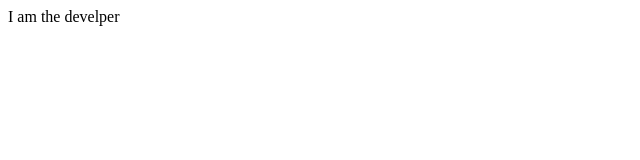
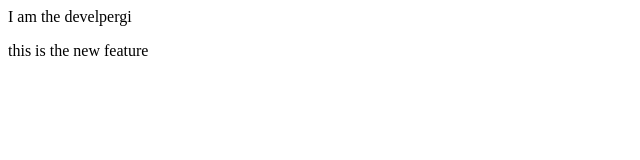
Before and after one commit to Prakashkushx/latestversion, a plain HTML site: page index.html in a window 1280 px wide. Shown: the whole page, without its empty margins (0-640 px from the left). Drawn offline with Linux system fonts and the light colour scheme.

Commit message:
Adding new feature

```diff
--- a/index.html
+++ b/index.html
@@ -1 +1,2 @@
-<p> I am the develper</p>
+<p> I am the develpergi</p>
+<p>this is the new feature</p>
```
